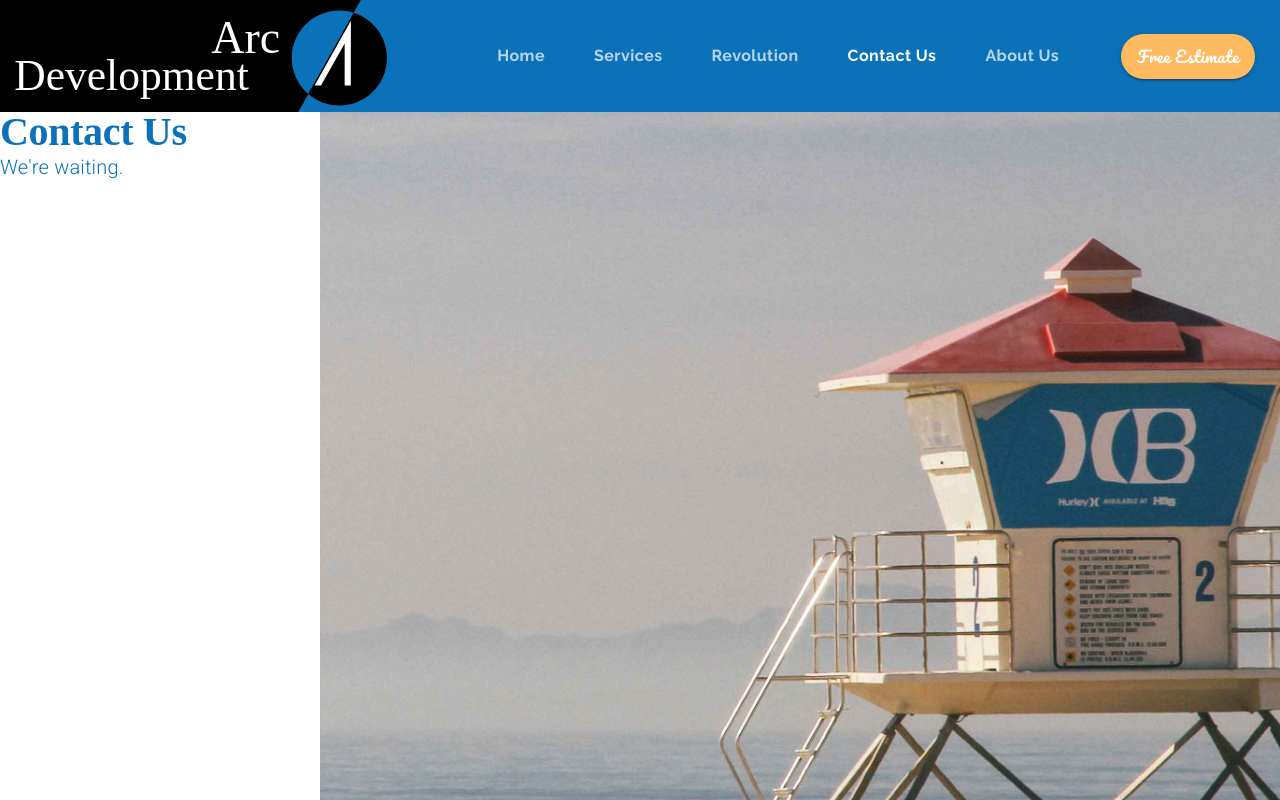
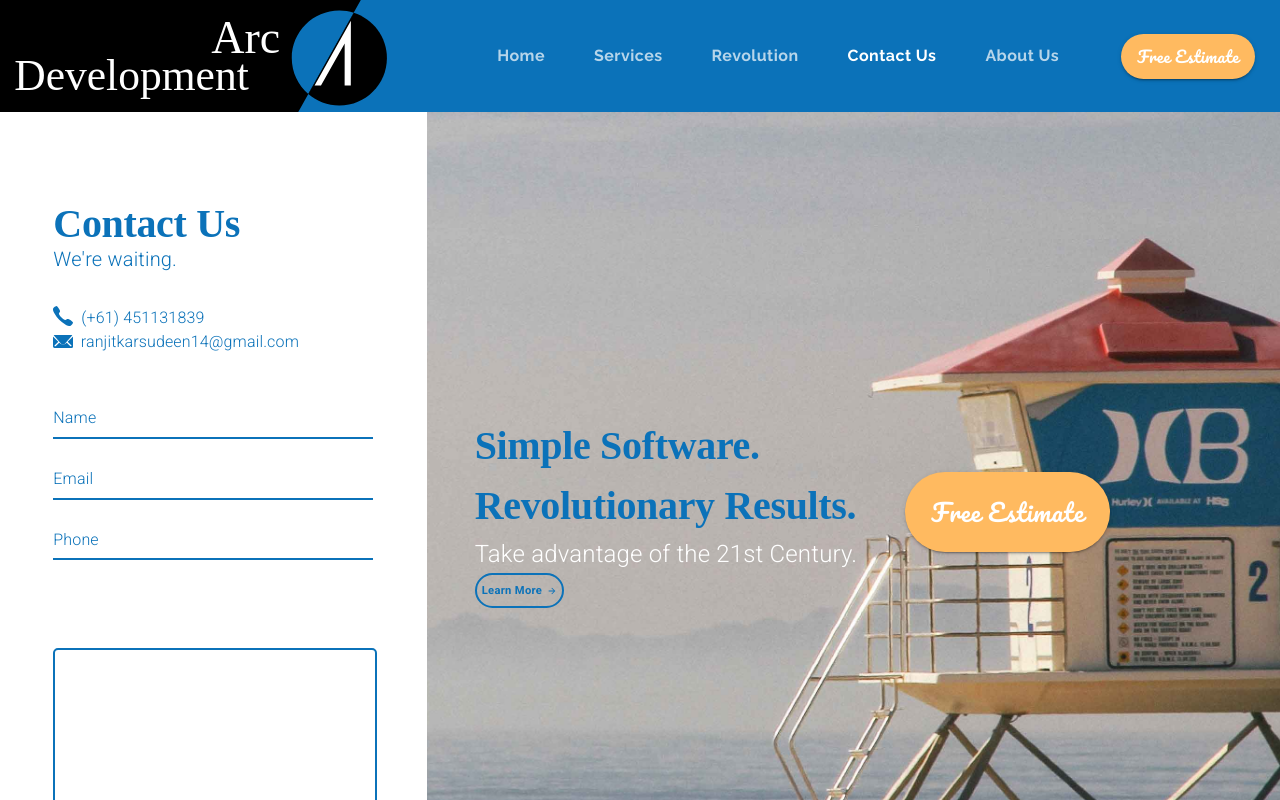
Before and after one commit to sudeen/React-With-MaterialUI, a React (Create React App) app: page /contact in a window 1280 px wide. Shown: the top 800 px of the page. Built offline with nearby package versions, Linux system fonts and the light colour scheme.

Commit message:
Completed input text field and designs of Contact page

```diff
--- a/src/components/Contact.js
+++ b/src/components/Contact.js
@@ -1,14 +1,19 @@
-import React from "react";
-import Lottie from "react-lottie";
+import React, { useState } from "react";
+// import Lottie from "react-lottie";
 import { Link } from "react-router-dom";
 import { makeStyles, useTheme } from "@material-ui/core/styles";
 import Grid from "@material-ui/core/Grid";
 import Button from "@material-ui/core/Button";
 import Typography from "@material-ui/core/Typography";
+import TextField from "@material-ui/core/TextField";
 import useMediaQuery from "@material-ui/core/useMediaQuery";
-import TextField from "@material-ui/core/TextField";
+import ButtonArrow from "./ui/ButtonArrow";
 
 import background from "../assets/background.jpg";
+import mobileBackground from "../assets/mobileBackground.jpg";
+import phoneIcon from "../assets/phone.svg";
+import emailIcon from "../assets/email.svg";
+import airplane from "../assets/send.svg";
 
 const useStyles = makeStyles(theme => ({
   background: {
@@ -17,31 +22,260 @@
     backgroundSize: "cover",
     backgroundRepeat: "no-repeat",
     height: "60em",
+    paddingBottom: "10em",
+    [theme.breakpoints.down("md")]: {
+      backgroundImage: `url(${mobileBackground})`,
+    },
+  },
+  estimateButton: {
+    ...theme.typography.estimate,
+    borderRadius: 50,
+    height: 80,
+    width: 205,
+    backgroundColor: theme.palette.common.orange,
+    fontSize: "1.5rem",
+    marginRight: "5em",
+    marginLeft: "2em",
+    [theme.breakpoints.down("md")]: {
+      marginLeft: 0,
+      marginRight: 0,
+    },
+    "&:hover": {
+      backgroundColor: theme.palette.secondary.light,
+    },
+  },
+  learnButton: {
+    ...theme.typography.learnButton,
+    fontSize: "0.7rem",
+    height: 35,
+    padding: 5,
+    [theme.breakpoints.down("md")]: {
+      marginBottom: "2em",
+    },
+  },
+  message: {
+    border: `2px solid ${theme.palette.common.blue} `,
+    marginTop: "5em",
+    borderRadius: 5,
+  },
+  sendButton: {
+    ...theme.typography.estimate,
+    borderRadius: 50,
+    height: 45,
+    width: 245,
+    fontSize: "1rem",
+    backgroundColor: theme.palette.common.orange,
+    "&:hover": {
+      backgroundColor: theme.palette.secondary.light,
+    },
   },
 }));
 
 export default function Contact(props) {
   const classes = useStyles();
   const theme = useTheme();
+  const matchesMD = useMediaQuery(theme.breakpoints.down("md"));
+  const matchesSM = useMediaQuery(theme.breakpoints.down("sm"));
+
+  const [name, setName] = useState("");
+  const [email, setEmail] = useState("");
+  const [phone, setPhone] = useState("");
+  const [message, setMessage] = useState("");
 
   return (
     <Grid container direction="row">
-      {/* Contact Form Block */}
-      <Grid item container direction="column" lg={3}>
+      {/* Contact Us Block */}
+      <Grid
+        item
+        container
+        direction="column"
+        justify="center"
+        alignItems="center"
+        lg={4}
+        xl={3}
+        style={{
+          marginBottom: matchesMD ? "5em" : 0,
+          marginTop: matchesSM ? "2em" : matchesMD ? "5em" : 0,
+        }}
+      >
         <Grid item>
-          <Typography variant="h2" style={{ lineHeight: 1 }}>
+          <Grid container direction="column">
+            <Grid item>
+              <Typography
+                align={matchesMD ? "center" : undefined}
+                variant="h2"
+                style={{ lineHeight: 1 }}
+              >
                 Contact Us
               </Typography>
               <Typography
+                align={matchesMD ? "center" : undefined}
                 variant="body1"
                 style={{ color: theme.palette.common.blue }}
               >
                 We're waiting.
               </Typography>
             </Grid>
+            {/* Phone Container */}
+            <Grid item container style={{ marginTop: "2em" }}>
+              <Grid item>
+                <img
+                  src={phoneIcon}
+                  alt="phone"
+                  style={{ marginRight: "0.5em" }}
+                />
+              </Grid>
+              <Grid item>
+                <Typography
+                  variant="body1"
+                  style={{ color: theme.palette.common.blue, fontSize: "1rem" }}
+                >
+                  (+61) 451131839
+                </Typography>
+              </Grid>
+            </Grid>
+            {/* Email Container */}
+            <Grid item container style={{ marginBottom: "2em" }}>
+              <Grid item>
+                <img
+                  src={emailIcon}
+                  alt="envelope"
+                  style={{ marginRight: "0.5em", verticalAlign: "bottom" }}
+                />
+              </Grid>
+              <Grid item>
+                <Typography
+                  variant="body1"
+                  style={{ color: theme.palette.common.blue, fontSize: "1rem" }}
+                >
+                  ranjitkarsudeen14@gmail.com
+                </Typography>
+              </Grid>
+            </Grid>
+            {/* Forms Block */}
+            <Grid
+              item
+              container
+              direction="column"
+              style={{ maxWidth: "20em" }}
+            >
+              <Grid item style={{ marginBottom: "0.5em" }}>
+                <TextField
+                  label="Name"
+                  id="name"
+                  fullWidth
+                  value={name}
+                  onChange={event => setName(event.target.value)}
+                />
+              </Grid>
+              <Grid item style={{ marginBottom: "0.5em" }}>
+                <TextField
+                  label="Email"
+                  id="email"
+                  fullWidth
+                  value={email}
+                  onChange={event => setEmail(event.target.value)}
+                />
+              </Grid>
+              <Grid item style={{ marginBottom: "0.5em" }}>
+                <TextField
+                  label="Phone"
+                  id="phone"
+                  fullWidth
+                  value={phone}
+                  onChange={event => setPhone(event.target.value)}
+                />
+              </Grid>
+            </Grid>
+            {/* Message Block */}
+            <Grid item style={{ maxWidth: "20em" }}>
+              <TextField
+                InputProps={{ disableUnderline: true }}
+                multiline
+                fullWidth
+                rows={10}
+                value={message}
+                className={classes.message}
+                id="message"
+                onChange={event => setMessage(event.target.value)}
+              />
+            </Grid>
+            <Grid item container justify="center" style={{ marginTop: "2em" }}>
+              <Button variant="contained" className={classes.sendButton}>
+                Send Message
+                <img
+                  src={airplane}
+                  alt="paper airplane"
+                  style={{ marginLeft: "1em" }}
+                />
+              </Button>
+            </Grid>
+          </Grid>
+        </Grid>
       </Grid>
       {/* Action to Call Block */}
-      <Grid item container className={classes.background} lg={9}></Grid>
+      <Grid
+        item
+        container
+        direction={matchesMD ? "column" : "row"}
+        className={classes.background}
+        alignItems="center"
+        justify={matchesMD ? "center" : undefined}
+        lg={8}
+        xl={9}
+      >
+        <Grid
+          item
+          style={{
+            marginLeft: matchesMD ? 0 : "3em",
+            textAlign: matchesMD ? "center" : "inherit",
+          }}
+        >
+          <Grid container direction="column">
+            <Grid item>
+              <Typography align={matchesMD ? "center" : undefined} variant="h2">
+                Simple Software.
+                <br />
+                Revolutionary Results.
+              </Typography>
+              <Typography
+                align={matchesMD ? "center" : undefined}
+                variant="subtitle2"
+                style={{ fontSize: "1.5rem" }}
+              >
+                Take advantage of the 21st Century.
+              </Typography>
+              <Grid container justify={matchesMD ? "center" : undefined} item>
+                <Button
+                  component={Link}
+                  to="/revolution"
+                  variant="outlined"
+                  className={classes.learnButton}
+                  onClick={() => props.setValue(2)}
+                >
+                  <span style={{ marginRight: 5 }}>Learn More</span>
+                  <ButtonArrow
+                    width={10}
+                    height={10}
+                    fill={theme.palette.common.blue}
+                  ></ButtonArrow>
+                </Button>
+              </Grid>
+            </Grid>
+          </Grid>
+        </Grid>
+        <Grid item>
+          <Button
+            component={Link}
+            to="/estimate"
+            variant="contained"
+            className={classes.estimateButton}
+            onClick={() => props.setValue(5)}
+          >
+            Free Estimate
+          </Button>
+        </Grid>
+      </Grid>
     </Grid>
   );
 }
--- a/src/components/ui/Theme.js
+++ b/src/components/ui/Theme.js
@@ -89,4 +89,26 @@
       // },
     },
   },
+  overrides: {
+    MuiInputLabel: {
+      root: {
+        color: arcBlue,
+        fontSize: "1rem",
+      },
+    },
+    MuiInput: {
+      root: {
+        color: arcGrey,
+        fontWeight: 300,
+      },
+      underline: {
+        "&:before": {
+          borderBottom: `2px solid ${arcBlue} `,
+        },
+        "&:hover:not($disabled):not($focused):not($error):before": {
+          borderBottom: `2px solid ${arcBlue} `,
+        },
+      },
+    },
+  },
 });
```
Lines whose indentation alone changed are shown as unchanged.
